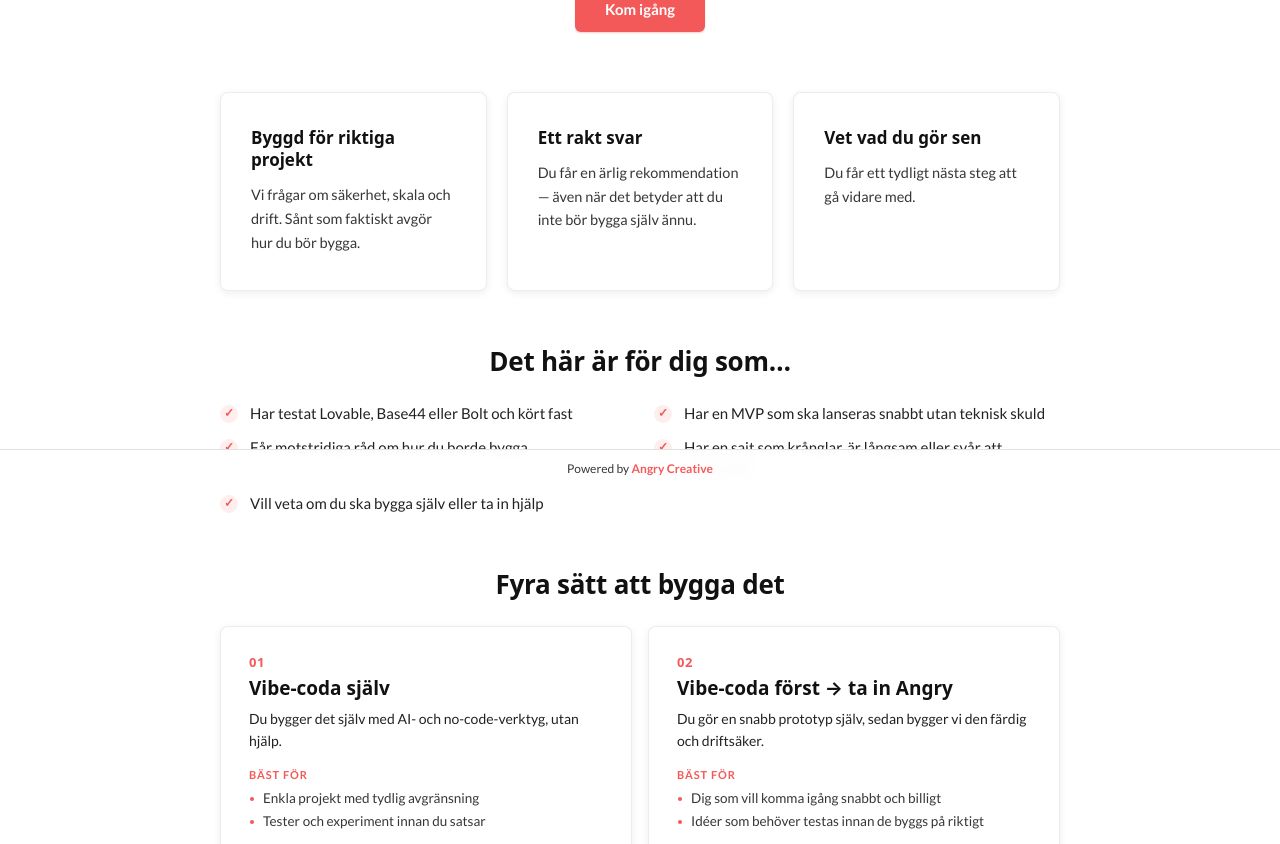
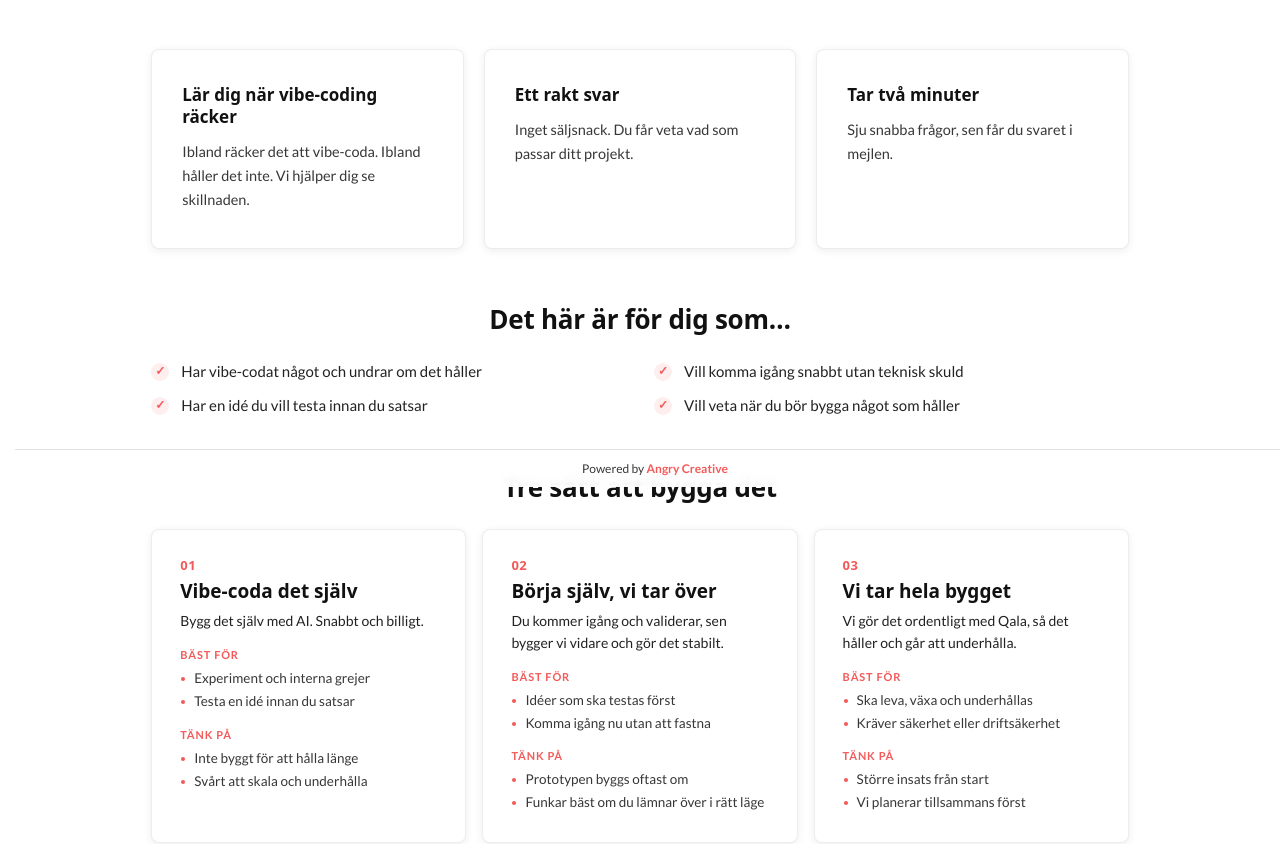
Before and after one commit to amedipiran/vibe-or-hire, a plain HTML site: page index.html in a window 1280 px wide. Shown: the part 313-1157 px from the top of the page. Drawn offline with Linux system fonts and the light colour scheme.

Commit message:
Update quiz logic and UI for vibe-coding assessment
- Integrated GHL Inbound Webhook URL for lead capture.
- Revised scoring model and paths to reflect new project categories.
- Updated questions and options to better align with user intent.
- Enhanced landing page messaging and call-to-action clarity.
- Improved state management for quiz persistence.
- Adjusted submission logic to handle user data more effectively.
- Refined UI elements for better user experience and engagement.

```diff
--- a/assets/css/styles.css
+++ b/assets/css/styles.css
@@ -11,18 +11,19 @@
   --u:8px;
 }
 *{box-sizing:border-box;}
+html{scrollbar-gutter:stable both-edges;}
 html,body{margin:0;padding:0;}
 body{font-family:var(--body);background:var(--page);color:var(--ink);
   -webkit-font-smoothing:antialiased;text-rendering:optimizeLegibility;}
 ::selection{background:var(--coral);color:#fff;}
 
-.ac-shell{max-width:880px;margin:0 auto;padding:0 20px;}
-.ac-quiz{max-width:760px;margin:0 auto;}
+.ac-shell{width:min(1080px,100%);margin:0 auto;padding:0 clamp(24px,4vw,56px);}
+.ac-quiz{width:min(880px,100%);margin:0 auto;}
 
 /* ---------- header / footer ---------- */
 .ac-header-bar{border-bottom:1px solid var(--line);margin-bottom:8px;}
 .ac-header{display:flex;align-items:center;justify-content:space-between;
-  padding:20px 32px;max-width:1080px;margin:0 auto;}
+  padding:20px clamp(24px,4vw,56px);width:min(1080px,100%);margin:0 auto;}
 .ac-logo{display:flex;align-items:center;gap:10px;text-decoration:none;cursor:pointer;background:none;border:none;padding:0;}
 .ac-logo img{height:32px;width:auto;display:block;}
 .ac-header .tag{font-size:12px;font-weight:700;letter-spacing:.08em;color:var(--muted);
@@ -53,7 +54,7 @@ body{padding-bottom:46px;}
 .ac-h1{font-family:var(--display);font-size:36px;font-weight:700;line-height:1.18;
   color:var(--ink);margin:0 0 18px;letter-spacing:-.02em;text-wrap:balance;}
 .ac-h1 .hl{color:var(--coral);}
-.ac-hero-sub{font-size:16px;color:var(--muted);line-height:1.55;margin:0 auto 26px;max-width:520px;}
+.ac-hero-sub{font-size:16px;color:var(--muted);line-height:1.55;margin:0 auto 26px;max-width:600px;}
 
 /* ---------- landing: value cards ---------- */
 .ac-values{display:grid;grid-template-columns:repeat(3,1fr);gap:20px;}
@@ -70,7 +71,7 @@ body{padding-bottom:46px;}
 .ac-check li::after{content:"✓";position:absolute;left:4px;top:1px;color:var(--coral);font-weight:700;font-size:12px;}
 
 /* ---------- landing: four ways ---------- */
-.ac-ways{display:grid;grid-template-columns:1fr 1fr;gap:16px;}
+.ac-ways{display:grid;grid-template-columns:repeat(3,1fr);gap:16px;}
 .ac-way{position:relative;background:var(--card);border-radius:8px;box-shadow:var(--shadow-card);
   padding:26px 28px;border:1px solid rgba(225,225,225,.6);}
 .ac-way-no{font-family:var(--display);font-size:13px;font-weight:700;color:var(--coral);letter-spacing:.04em;
@@ -103,10 +104,10 @@ body{padding-bottom:46px;}
 .ac-seg .track{height:8px;border-radius:6px;background:#E6E6E6;overflow:hidden;}
 .ac-seg .fill{height:100%;width:0%;background:var(--coral);border-radius:6px;opacity:.25;
   transition:width .5s cubic-bezier(.2,.8,.2,1),opacity .4s ease;}
-.ac-seg .lbl{font-size:11px;font-weight:700;letter-spacing:.02em;color:var(--muted);margin-top:9px;text-align:center;white-space:nowrap;overflow:hidden;text-overflow:ellipsis;}
+.ac-seg .lbl{font-family:var(--display);font-size:13px;font-weight:600;letter-spacing:0;color:var(--muted);margin-top:10px;text-align:center;white-space:nowrap;overflow:hidden;text-overflow:ellipsis;}
 .ac-seg .pct{font-size:11px;color:#9a9a9a;text-align:center;margin-top:2px;font-variant-numeric:tabular-nums;transition:color .3s;}
 .ac-seg.is-lead .fill{opacity:1;box-shadow:0 0 0 0 rgba(244,89,89,.4);}
-.ac-seg.is-lead .lbl{color:var(--ink);}
+.ac-seg.is-lead .lbl{color:var(--ink);font-weight:700;}
 .ac-seg.is-lead .pct{color:var(--coral);font-weight:700;}
 
 /* question card */
@@ -198,7 +199,8 @@ body{padding-bottom:46px;}
   font-size:26px;font-weight:700;display:flex;align-items:center;justify-content:center;margin:0 auto 22px;
   box-shadow:0 8px 22px rgba(244,89,89,.32);animation:pop .4s cubic-bezier(.2,1.2,.4,1) both;}
 @keyframes pop{from{transform:scale(.4);opacity:0;}to{transform:scale(1);opacity:1;}}
-.ac-gate-done .sub{max-width:480px;margin-left:auto;margin-right:auto;}
+.ac-gate-done p.sub{max-width:440px;margin:0 auto 8px;}
+.ac-gate-done .sub.last{margin-bottom:22px;}
 .ac-gate-done b{color:var(--ink);}
 .ac-restart{margin-top:8px;height:45px;background:var(--offwhite);color:#333;border:1px solid var(--line);
   border-radius:6px;font-family:var(--body);font-size:14px;font-weight:700;cursor:pointer;padding:0 22px;white-space:nowrap;transition:border-color .15s,background .15s;}
@@ -211,6 +213,6 @@ body{padding-bottom:46px;}
   .ac-values,.ac-ways,.ac-check{grid-template-columns:1fr;}
   .ac-card{padding:24px 20px;}
   .ac-q,.ac-gate h2{font-size:23px;}
-  .ac-seg .lbl{font-size:10px;}
+  .ac-seg .lbl{font-size:12px;}
   .ac-section{margin:42px 0;}
 }
--- a/assets/js/quiz.js
+++ b/assets/js/quiz.js
@@ -1,5 +1,13 @@
 (function () {
   "use strict";
+
+  /* === GHL-KOPPLING ================================================
+     Klistra in din GHL Inbound Webhook-URL mellan citattecknen nedan.
+     Tom sträng = demo-läge (inget skickas, "Tack"-skärmen visas ändå).
+     Hämtas i GHL: Automation → Workflows → ny workflow →
+     trigger "Inbound Webhook" → kopiera webhook-URL:en hit.
+     ================================================================= */
+var GHL_WEBHOOK_URL = 'https://services.leadconnectorhq.com/hooks/NqFyczCDOfGfkFkZBRb3/webhook-trigger/0c9fb463-e456-42be-94e1-395e5c6ad386';
 
   /* =====================================================================
      Data + scoring model — "Vibe eller proffs?".
@@ -7,127 +15,90 @@
      results bar shows the distribution; the form gate computes the lead.
      ===================================================================== */
   var paths = [
-    { key: 'self',   lbl: 'GÖR SJÄLV' },
-    { key: 'proto',  lbl: 'PROTOTYP' },
-    { key: 'agency', lbl: 'TA IN ANGRY' },
-    { key: 'fix',    lbl: 'FIXA' }
+    { key: 'self',  lbl: 'Vibe-coda' },
+    { key: 'proto', lbl: 'Delvis vibe' },
+    { key: 'qala',  lbl: 'Anlita proffs' }
   ];
 
   var pathNames = {
-    self:   'Vibe-coda själv',
-    proto:  'Vibe-coda först → ta sedan in Angry',
-    agency: 'Ta in Angry direkt',
-    fix:    'Fixa / migrera det du har'
+    self:  'Vibe-coda det själv',
+    proto: 'Börja själv, vi tar över',
+    qala:  'Vi bygger det med Qala'
   };
 
   var questions = [
-    { q: 'Vad vill du bygga eller göra?', opts: [
-      { ol: 'Ett litet internt verktyg eller experiment', od: 'För egna teamet, inget stort', w: { self: 3, proto: 1 } },
-      { ol: 'En MVP för att testa en idé', od: 'Vill validera innan jag satsar', w: { proto: 3, self: 1 } },
-      { ol: 'En kundvänd sajt eller webbshop som ska leva', od: 'Riktiga användare, långsiktigt', w: { agency: 3, proto: 1 } },
-      { ol: 'En komplex plattform', od: 'B2B, integrationer, skala', w: { agency: 4 } },
-      { ol: 'Jag har redan en sajt som krånglar eller ska flyttas', od: 'Vill fixa eller migrera det som finns', w: { fix: 4 } }
+    { q: 'Vad är det för projekt?', opts: [
+      { ol: 'Ett experiment eller en intern grej', od: 'Mest för mig eller teamet', w: { self: 3 } },
+      { ol: 'En idé jag vill testa på riktiga användare', od: 'Validera innan jag satsar', w: { proto: 3, self: 1 } },
+      { ol: 'Något som ska bli en del av verksamheten', od: 'Ska användas på riktigt', w: { qala: 3, proto: 1 } },
+      { ol: 'En kundvänd sajt eller webbshop som ska leva', od: '', w: { qala: 4 } }
     ] },
-    { q: 'Hur många kommer att använda den?', opts: [
-      { ol: 'Bara jag', od: 'Solo', w: { self: 3 } },
-      { ol: 'Litet internt team (2–10)', od: '', w: { self: 2, proto: 1 } },
-      { ol: 'En hel avdelning (10–50)', od: '', w: { proto: 1, agency: 1 } },
-      { ol: 'Betalande kunder', od: '', w: { proto: 2, agency: 2 } },
-      { ol: 'Hundratals', od: '', w: { agency: 3 } },
-      { ol: 'Tusentals eller fler', od: '', w: { agency: 4 } }
+    { q: 'Hur länge ska det leva?', opts: [
+      { ol: 'Dagar eller veckor, sen slänger jag det', od: '', w: { self: 3 } },
+      { ol: 'Några månader', od: '', w: { self: 2, proto: 2 } },
+      { ol: 'Ett par år', od: '', w: { proto: 2, qala: 1 } },
+      { ol: 'Långsiktigt, det ska bara funka', od: '', w: { qala: 3 } },
+      { ol: 'Det ska bli en central del av företaget', od: '', w: { qala: 4 } }
     ] },
-    { q: 'Hur viktig är driftsäkerhet?', opts: [
-      { ol: 'Får gärna krångla ibland', od: '', w: { self: 3 } },
-      { ol: 'Mindre problem är okej', od: '', w: { self: 2, proto: 1 } },
-      { ol: 'Måste funka pålitligt', od: '', w: { proto: 1, agency: 2 } },
-      { ol: 'Nere skulle skada verksamheten', od: '', w: { agency: 3 } },
-      { ol: 'Fel = allvarlig affärsrisk', od: '', w: { agency: 4 } }
+    { q: 'Vem ska underhålla det sen?', opts: [
+      { ol: 'Ingen, det är en engångsgrej', od: '', w: { self: 3 } },
+      { ol: 'Jag själv, så länge det behövs', od: '', w: { self: 2, proto: 1 } },
+      { ol: 'Vi internt, men ingen är utvecklare', od: '', w: { proto: 1, qala: 2 } },
+      { ol: 'Det måste kunna tas över och vidareutvecklas', od: '', w: { qala: 4 } }
     ] },
-    { q: 'Hanterar den känslig data?', opts: [
-      { ol: 'Ingen känslig data', od: '', w: { self: 3, proto: 1 } },
-      { ol: 'Intern affärsdata (ingen kund-PII)', od: '', w: { self: 1, proto: 1, agency: 1 } },
-      { ol: 'Kundkonton (inloggningar, profiler)', od: '', w: { agency: 2, proto: 1 } },
-      { ol: 'Betal- eller faktureringsuppgifter', od: '', w: { agency: 3 } },
-      { ol: 'Vård / juridik / regelkänsligt', od: '', w: { agency: 4 } }
+    { q: 'Hur många ska använda det?', opts: [
+      { ol: 'Bara jag eller några få', od: '', w: { self: 3 } },
+      { ol: 'Ett internt team', od: '', w: { self: 1, proto: 2 } },
+      { ol: 'Betalande kunder', od: '', w: { proto: 1, qala: 2 } },
+      { ol: 'Många, och det ska kunna växa', od: '', w: { qala: 4 } }
     ] },
-    { q: 'Hur länge ska lösningen leva?', opts: [
-      { ol: 'Dagar eller veckor (engångsgrej)', od: '', w: { self: 3 } },
-      { ol: 'Några månader (kortsiktigt)', od: '', w: { self: 2, proto: 2 } },
-      { ol: '1–2 år (medellångt)', od: '', w: { proto: 2, agency: 1 } },
-      { ol: 'Långsiktigt affärssystem', od: '', w: { agency: 3 } },
-      { ol: 'Kärnan i företaget (ryggraden)', od: '', w: { agency: 4 } }
+    { q: 'Hanterar det känslig data eller betalningar?', opts: [
+      { ol: 'Nej', od: '', w: { self: 3, proto: 1 } },
+      { ol: 'Lite intern data', od: '', w: { self: 1, proto: 1, qala: 1 } },
+      { ol: 'Kundkonton och inloggningar', od: '', w: { qala: 3 } },
+      { ol: 'Betalningar eller känsliga uppgifter', od: '', w: { qala: 4 } }
     ] },
-    { q: 'Hur komplexa är arbetsflödena?', opts: [
-      { ol: 'Mycket enkla', od: '', w: { self: 3 } },
-      { ol: 'Mestadels rakt på sak', od: '', w: { self: 2, proto: 1 } },
-      { ol: 'Flera rörliga delar', od: '', w: { proto: 2, agency: 1 } },
-      { ol: 'Många flöden och specialfall', od: '', w: { agency: 3 } },
-      { ol: 'Komplex affärslogik (svår att ens beskriva)', od: '', w: { agency: 4 } }
-    ] },
-    { q: 'Hur uppkopplad behöver den vara?', opts: [
-      { ol: 'Fristående (inga integrationer)', od: '', w: { self: 3 } },
-      { ol: 'En till två integrationer (inlogg, mail, betalning)', od: '', w: { proto: 2, self: 1 } },
-      { ol: 'Flera system (CRM, fakturering, analys)', od: '', w: { agency: 3 } },
-      { ol: 'Många flöden mellan verktyg', od: '', w: { agency: 3 } },
-      { ol: 'Det finns redan ett virrvarr av verktyg', od: '', w: { fix: 2, agency: 2 } }
+    { q: 'Har du redan vibe-codat något?', opts: [
+      { ol: 'Nej, inte än', od: 'Lovable, Bolt, Cursor, v0, Replit …', w: { qala: 1, proto: 1 } },
+      { ol: 'Pillat lite', od: '', w: { self: 2, proto: 1 } },
+      { ol: 'Byggt en prototyp', od: '', w: { proto: 3, self: 1 } },
+      { ol: 'Byggt något men vill ta det vidare', od: '', w: { proto: 2, qala: 2 } }
     ] },
     { q: 'Vad är viktigast just nu?', opts: [
-      { ol: 'Lansera så fort som möjligt', od: '', w: { self: 2, proto: 2 } },
-      { ol: 'Hålla kostnaden låg', od: '', w: { self: 3 } },
-      { ol: 'Validera idén snabbt', od: '', w: { proto: 3 } },
-      { ol: 'Stabilitet och underhållbarhet', od: '', w: { agency: 3 } },
-      { ol: 'Långsiktig skalbarhet', od: '', w: { agency: 3 } }
-    ] },
-    { q: 'Har du redan testat AI- eller no-code-verktyg?', opts: [
-      { ol: 'Nej', od: 'Lovable, Bolt, Cursor, v0, Replit …', w: { agency: 1, proto: 1 } },
-      { ol: 'Pillat lite', od: '', w: { self: 2, proto: 1 } },
-      { ol: 'Byggt en delvis prototyp', od: '', w: { proto: 3, self: 1 } },
-      { ol: 'Byggt något men kört fast', od: '', w: { proto: 2, agency: 2 } },
-      { ol: 'Validerar redan med användare', od: '', w: { proto: 2, agency: 2 } }
-    ] },
-    { q: 'Vad är din största oro?', opts: [
-      { ol: 'Att bygga fel sak', od: '', w: { proto: 2, self: 1 } },
-      { ol: 'Säkerhet och integritet', od: '', w: { agency: 3 } },
-      { ol: 'Att slänga pengar på utveckling', od: '', w: { proto: 2, self: 1 } },
-      { ol: 'Att AI/no-code-bygget pajar sen', od: '', w: { proto: 2, agency: 1 } },
-      { ol: 'Att det går för långsamt', od: '', w: { self: 1, proto: 1 } },
-      { ol: 'Teknisk skuld', od: '', w: { agency: 2, proto: 1 } },
-      { ol: 'Min nuvarande sajt eller byrå funkar inte', od: '', w: { fix: 4 } }
+      { ol: 'Komma igång snabbt och billigt', od: '', w: { self: 3 } },
+      { ol: 'Testa om idén håller', od: '', w: { proto: 3 } },
+      { ol: 'Att det håller över tid', od: '', w: { qala: 3 } },
+      { ol: 'Att det är tryggt och kan skalas', od: '', w: { qala: 3 } }
     ] }
   ];
 
   var landing = {
     values: [
-      { h: 'Byggd för riktiga projekt', p: 'Vi frågar om säkerhet, skala och drift. Sånt som faktiskt avgör hur du bör bygga.' },
-      { h: 'Ett rakt svar', p: 'Du får en ärlig rekommendation — även när det betyder att du inte bör bygga själv ännu.' },
-      { h: 'Vet vad du gör sen', p: 'Du får ett tydligt nästa steg att gå vidare med.' }
+      { h: 'Lär dig när vibe-coding räcker', p: 'Ibland räcker det att vibe-coda. Ibland håller det inte. Vi hjälper dig se skillnaden.' },
+      { h: 'Ett rakt svar', p: 'Inget säljsnack. Du får veta vad som passar ditt projekt.' },
+      { h: 'Tar två minuter', p: 'Sju snabba frågor, sen får du svaret i mejlen.' }
     ],
     forYou: [
-      'Har testat Lovable, Base44 eller Bolt och kört fast',
-      'Har en MVP som ska lanseras snabbt utan teknisk skuld',
-      'Får motstridiga råd om hur du borde bygga',
-      'Har en sajt som krånglar, är långsam eller svår att underhålla',
-      'Vill veta om du ska bygga själv eller ta in hjälp'
+      'Har vibe-codat något och undrar om det håller',
+      'Vill komma igång snabbt utan teknisk skuld',
+      'Har en idé du vill testa innan du satsar',
+      'Vill veta när du bör bygga något som håller'
     ],
     ways: [
-      { h: 'Vibe-coda själv',
-        sub: 'Du bygger det själv med AI- och no-code-verktyg, utan hjälp.',
-        best: ['Enkla projekt med tydlig avgränsning', 'Tester och experiment innan du satsar'],
-        trade: ['Svårt att hantera många användare', 'Risk för säkerhetshål med känslig data'] },
-      { h: 'Vibe-coda först → ta in Angry',
-        sub: 'Du gör en snabb prototyp själv, sedan bygger vi den färdig och driftsäker.',
-        best: ['Dig som vill komma igång snabbt och billigt', 'Idéer som behöver testas innan de byggs på riktigt'],
-        trade: ['Prototypen byggs oftast om från grunden', 'Funkar bäst om du lämnar över i rätt läge'] },
-      { h: 'Ta in Angry direkt',
-        sub: 'Vi tar hand om hela bygget från start.',
-        best: ['Komplexa projekt med mycket okänt', 'När krav på skala, säkerhet eller regler finns från dag ett'],
-        trade: ['Större investering från början', 'Vi behöver tid att kartlägga och planera först'] },
-      { h: 'Fixa / migrera det du har',
-        sub: 'Vi förbättrar, snabbar upp eller flyttar din befintliga sajt.',
-        best: ['En sajt som krånglar eller är långsam', 'Flytt till WordPress eller WooCommerce'],
-        trade: ['Vi behöver gå igenom det som finns först', 'Ibland är det billigare att bygga nytt'] }
+      { h: 'Vibe-coda det själv',
+        sub: 'Bygg det själv med AI. Snabbt och billigt.',
+        best: ['Experiment och interna grejer', 'Testa en idé innan du satsar'],
+        trade: ['Inte byggt för att hålla länge', 'Svårt att skala och underhålla'] },
+      { h: 'Börja själv, vi tar över',
+        sub: 'Du kommer igång och validerar, sen bygger vi vidare och gör det stabilt.',
+        best: ['Idéer som ska testas först', 'Komma igång nu utan att fastna'],
+        trade: ['Prototypen byggs oftast om', 'Funkar bäst om du lämnar över i rätt läge'] },
+      { h: 'Vi tar hela bygget',
+        sub: 'Vi gör det ordentligt med Qala, så det håller och går att underhålla.',
+        best: ['Ska leva, växa och underhållas', 'Kräver säkerhet eller driftsäkerhet'],
+        trade: ['Större insats från start', 'Vi planerar tillsammans först'] }
     ],
-    factors: ['Säkerhetskrav', 'Förväntad skala', 'Integrationskomplexitet', 'Livslängd', 'Hastighet', 'Budget', 'Intern teknisk kapacitet', 'Driftsrisk']
+    factors: ['Livslängd', 'Underhåll', 'Säkerhet', 'Skala', 'Budget', 'Hur kritiskt det är']
   };
 
   /* ---------------------------------------------------------------------
@@ -154,7 +125,7 @@
   /* ---------------------------------------------------------------------
      State + persistence (restores where the visitor left off).
      --------------------------------------------------------------------- */
-  var STORE = 'ac_quiz_v2';
+  var STORE = 'ac_quiz_v5';
   function loadState() {
     try { var s = JSON.parse(localStorage.getItem(STORE)); if (s && s.scores) return s; } catch (e) {}
     return null;
@@ -167,7 +138,7 @@
   var S = {
     screen: saved ? saved.screen : 'landing',
     idx: saved ? saved.idx : 0,
-    scores: saved ? saved.scores : { self: 0, proto: 0, agency: 0, fix: 0 },
+    scores: saved ? saved.scores : { self: 0, proto: 0, qala: 0 },
     answers: saved ? saved.answers : []
   };
   var lock = false;
@@ -195,8 +166,8 @@
     var L = landing;
 
     var hero = el('section', { class: 'ac-hero' }, [
-      el('h1', { class: 'ac-h1', html: 'Ska du <span class="hl">vibe-coda</span> det själv – eller ta in ett proffsteam?' }),
-      el('p', { class: 'ac-hero-sub' }, 'Svara på tio frågor så säger vi hur du bäst bygger ditt projekt. Det tar ett par minuter.'),
+      el('h1', { class: 'ac-h1', html: 'Ska du <span class="hl">vibe-coda</span> ditt projekt, eller anlita proffs?' }),
+      el('p', { class: 'ac-hero-sub' }, 'Du kan vibe-coda nästan vad som helst idag. Frågan är om det håller över tid. Svara på sju snabba frågor så får du svaret.'),
       el('div', null, el('button', { class: 'ac-cta', onClick: start }, 'Kom igång'))
     ]);
 
@@ -211,7 +182,7 @@
     ]);
 
     var ways = el('section', { class: 'ac-section' }, [
-      el('h2', { class: 'ac-h2' }, 'Fyra sätt att bygga det'),
+      el('h2', { class: 'ac-h2' }, 'Tre sätt att bygga det'),
       el('div', { class: 'ac-ways' }, L.ways.map(function (w, i) {
         return el('div', { class: 'ac-way' }, [
           el('div', { class: 'ac-way-no' }, '0' + (i + 1)),
@@ -232,7 +203,7 @@
 
     var closing = el('section', { class: 'ac-section ac-closing' }, [
       el('h2', { class: 'ac-h2' }, 'Redo att komma igång?'),
-      el('p', null, 'Ett par minuter. Inget säljsamtal. Du får svaret direkt.'),
+      el('p', null, 'Sju frågor. Inget säljsamtal. Vi mejlar svaret.'),
       el('button', { class: 'ac-cta', onClick: start }, 'Kom igång')
     ]);
 
@@ -370,19 +341,28 @@
       'path_name=' + encodeURIComponent(pathNames[lead])
     ];
     answers.forEach(function (a, n) { if (a) params.push('q' + (n + 1) + '=' + encodeURIComponent(a.label)); });
-    if (name) params.push('name=' + encodeURIComponent(name));
+    if (name) {
+      params.push('name=' + encodeURIComponent(name));
+      var np = name.trim().split(/\s+/);
+      params.push('first_name=' + encodeURIComponent(np.shift() || ''));
+      params.push('last_name=' + encodeURIComponent(np.join(' ')));
+    }
     if (details) params.push('details=' + encodeURIComponent(details));
     if (email) params.push('email=' + encodeURIComponent(email));
     return params.join('&');
   }
 
-  // INTEGRATION POINT — in production this is where the answers get POSTed to
-  // Angry Creative's CRM (GHL), tagged with the computed path, which triggers
-  // the recommendation email. The visitor never sees the recommendation here.
+  // INTEGRATION POINT — POSTar svaren till Angry Creatives GHL-webhook,
+  // taggas med rätt väg i GHL och triggar rekommendationsmejlet.
+  // Besökaren ser aldrig rekommendationen här.
   function submitToCRM(handoff) {
-    // Example:
-    // return fetch('https://your-crm-endpoint.example/intake?' + handoff, { method: 'POST' });
-    return Promise.resolve();
+    if (!GHL_WEBHOOK_URL) return Promise.resolve(); // demo-läge: skicka inget
+    return fetch(GHL_WEBHOOK_URL, {
+      method: 'POST',
+      mode: 'no-cors',
+      headers: { 'Content-Type': 'application/x-www-form-urlencoded;charset=UTF-8' },
+      body: handoff
+    }).catch(function () { /* fire-and-forget: svaret är opakt i no-cors */ });
   }
 
   function renderGate() {
@@ -490,12 +470,19 @@
     return el('div', { class: 'ac-quiz' }, el('div', { class: 'ac-card' }, form));
   }
 
+  var partialRec = {
+    self:  'att du kan vibe-coda det här själv',
+    proto: 'att börja själv och ta in hjälp när det ska bli skarpt',
+    qala:  'att ta in proffs som bygger det ordentligt'
+  };
+
   function showDone(email) {
+    var lead = leadKey(S.scores);
     var done = el('div', { class: 'ac-gate ac-gate-done' }, [
       el('div', { class: 'ac-done-check', 'aria-hidden': 'true' }, '✓'),
-      el('h2', null, 'Tack — det är inskickat'),
-      el('p', { class: 'sub', html: 'Vi mejlar din rekommendation till <b>' + (email || '') +
-        '</b>. I skarpt läge postas svaren till Angry Creatives CRM, taggas med rätt väg och triggar utskicket — inget visas här.' }),
+      el('h2', null, 'Tack!'),
+      el('p', { class: 'sub', html: 'Utifrån dina svar lutar det mot <b>' + partialRec[lead] + '</b>.' }),
+      el('p', { class: 'sub last', html: 'Vi mejlar en mer utförlig rekommendation till <b>' + (email || '') + '</b>.' }),
       el('button', { class: 'ac-restart', type: 'button', onClick: restart }, 'Börja om')
     ]);
     root.innerHTML = '';
@@ -517,13 +504,13 @@
   }
 
   function start() {
-    S.scores = { self: 0, proto: 0, agency: 0, fix: 0 };
+    S.scores = { self: 0, proto: 0, qala: 0 };
     S.idx = 0; S.answers = [];
     setScreen('quiz');
   }
 
   function restart() {
-    S.scores = { self: 0, proto: 0, agency: 0, fix: 0 };
+    S.scores = { self: 0, proto: 0, qala: 0 };
     S.idx = 0; S.answers = [];
     try { localStorage.removeItem(STORE); } catch (e) {}
     setScreen('landing');
```
Also changed, not shown: index.html (+1 -1 lines), 1 other file.
